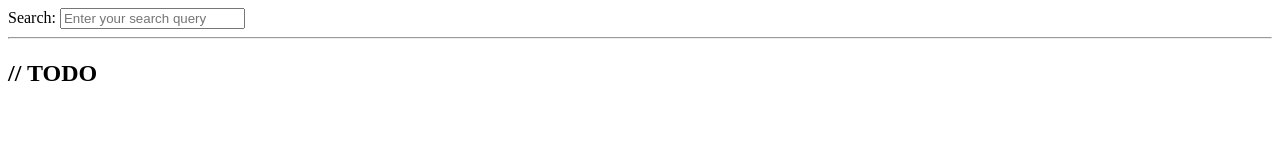
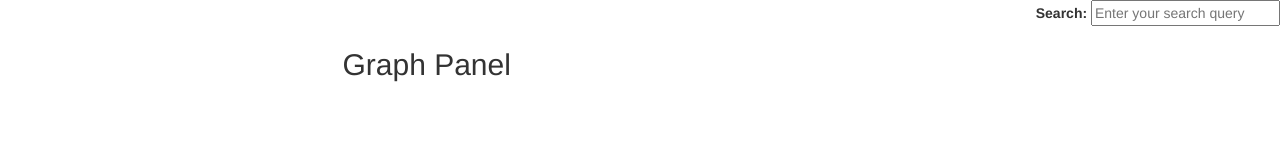
Before and after one commit to cheese-stands-alone/Graphalyzer, a plain HTML site: page graph_ui/index.html in a window 1280 px wide. Drawn offline with nearby package versions, Linux system fonts and the light colour scheme.

Commit message:
Some basic page css

```diff
--- a/graph_ui/index.html
+++ b/graph_ui/index.html
@@ -2,26 +2,35 @@
 <head>
   <script type="text/javascript" src="js/jquery.min.js"></script>
   <script type="text/javascript" src="js/angular.js"></script>
-  <script type="text/javascript" src="js/bootstrap.js"></script>
+  <script type="text/javascript" src="js/bootstrap.min.js"></script>
   <script type="text/javascript" src="js/app.js"></script>
 
-  <style type="text/css" rel="css/bootstrap.min.css"></style>
-  <style type="text/css" rel="css/style.css"></style>
+  <link type="text/css" rel="stylesheet" href="css/bootstrap.min.css"></link>
+  <link type="text/css" rel="stylesheet" href="css/style.css"></link>
 </head>
 <!-- Controller should probably be the search function  -->
 <body>
-<div ng-app>
-  <div class="search-box">
+<div ng-app class="container-fluid">
+  <div class="row">
+    <div class="search-box text-right">
       <label>Search: </label>
       <input type="text" ng-model="query" placeholder="Enter your search query">
-    <hr>
     </div>
+  </div>
+  <div class="row">
+    <div class="col-md-8">
       <div class="graph-panel">
+        <div class="text-center"> <!-- // TODO - get rid of when graph is on there -->
+          <h2>Graph Panel</h2>
+        </div>
+      </div>
+    </div>
+    <div class="col-md-4">
+      <div class="node-panel">
         <h1>{{query}}</h1>
       </div>
-  <div class="node-panel">
-    <h2>// TODO</h2>
     </div>
   </div>
+</div> <!-- container -->
 </body>
 </html>
```
Lines whose indentation alone changed are shown as unchanged.
